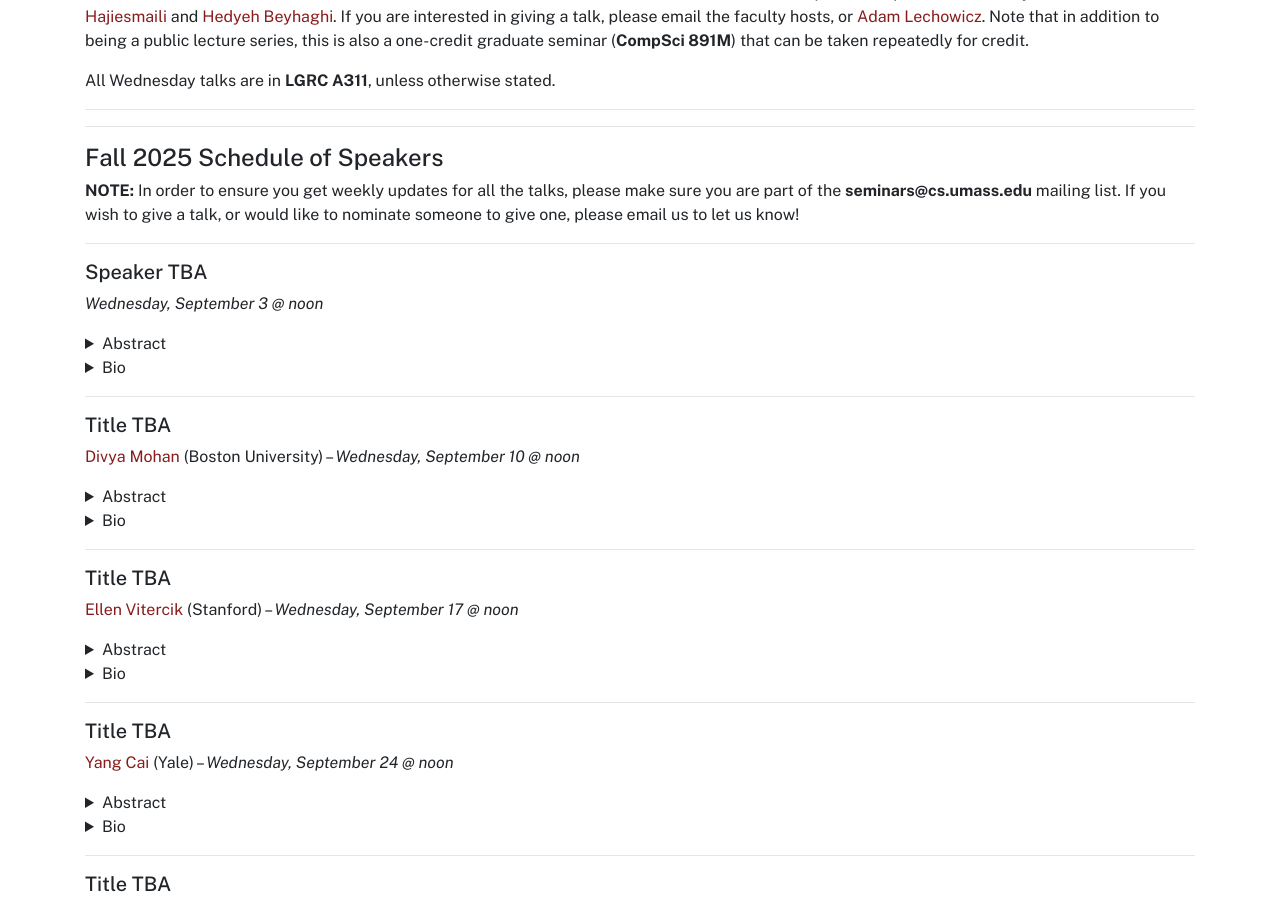
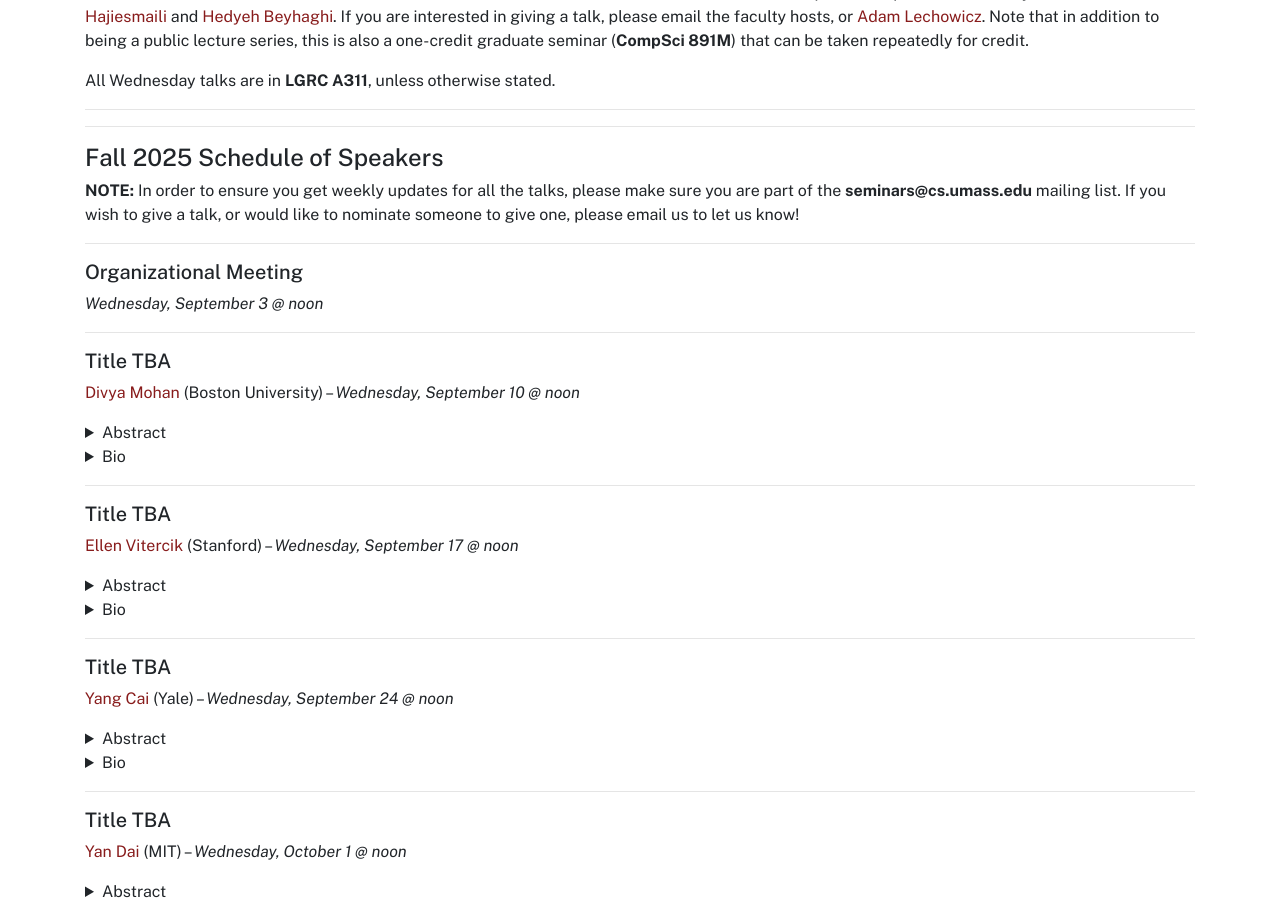
Before and after one commit to umass-theory/umass-theory.github.io, a Jekyll site: the page built from seminar.md, in a window 1280 px wide and 900 px high, scrolled down 461 px. Built offline with Jekyll 4.4.1, drawn with Linux system fonts in a browser that asks for light colours.

Commit message:
Change speaker information to organizational meeting

```diff
--- a/seminar.md
+++ b/seminar.md
@@ -16,20 +16,8 @@
 
 <hr>
 
-##### Speaker TBA
+##### Organizational Meeting
 *Wednesday, September 3 @ noon*
-<details markdown="1">
-<summary>Abstract</summary>
-
-TBA
-
-</details>
-<details markdown="1">
-<summary>Bio</summary>
-
-TBA
-
-</details>
 
 <hr>
 
```
